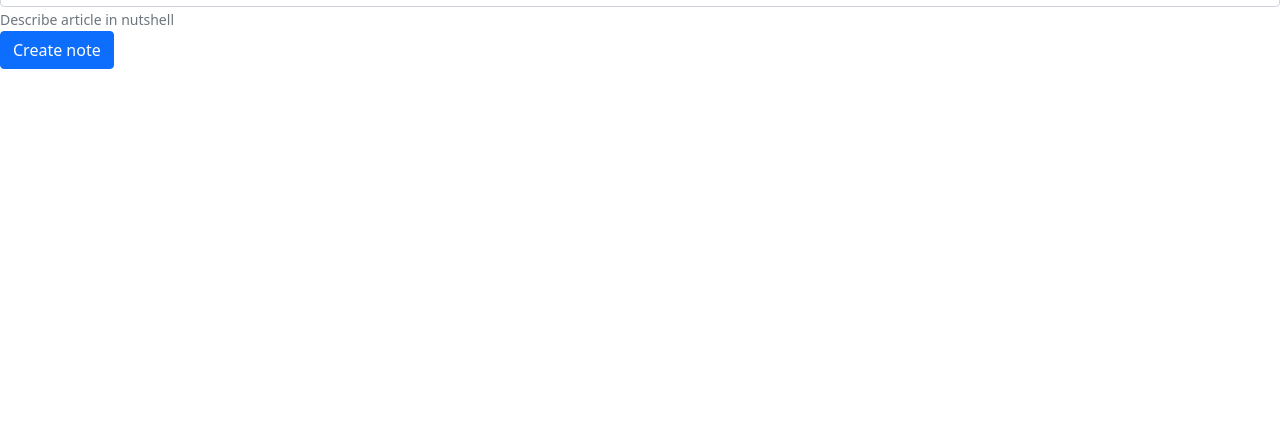
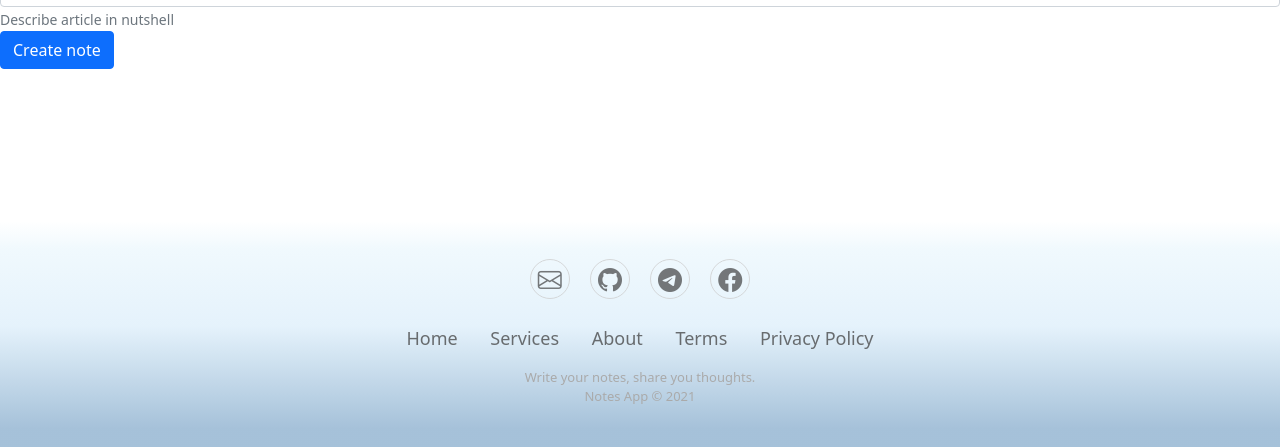
Before and after one commit to Sakkadas/Notes, a Django app: page /create/ in a window 1280 px wide. Shown: the part 537-984 px from the top of the page. Before the commit the page ends 606 px from the top, so only its background shows below. Run offline with Django 3.2, Linux system fonts and the light colour scheme; some libraries are stand-ins or nearby versions.

Commit message:
set staticfiles_dirs, create footer, css

```diff
--- a/config/settings.py
+++ b/config/settings.py
@@ -110,7 +110,11 @@ USE_L10N = True
 USE_TZ = True
 # Static settings
 STATIC_URL = '/static/'
-STATIC_ROOT = str(BASE_DIR.joinpath('static'))
+STATICFILES_DIRS = [
+    os.path.join(BASE_DIR, 'static')
+]
+
+
 MEDIA_ROOT = os.path.join(BASE_DIR, 'media')
 MEDIA_URL = '/media/'
 
--- /dev/null
+++ b/static/css/footer.css
@@ -0,0 +1,76 @@
+.footer {
+    margin-top: 150px;
+    width: 100%;
+    background: #0F2027;
+    display: flex;
+    flex-direction: column;
+    align-items: center;
+}
+
+.footer .container {
+    max-width: 1000px;
+    display: flex;
+    flex-direction: column;
+    align-items: center;
+}
+
+.footer-basic {
+    padding: 40px 0;
+    background: rgb(1, 80, 148);
+    background: linear-gradient(0deg, rgba(1, 80, 148, 0.35195069875776397) 8%, rgba(39, 150, 226, 0.12213703416149069) 53%, rgba(92, 188, 237, 0.09108113354037262) 87%, rgba(92, 188, 237, 0) 99%);
+    color: #4b4c4d;
+}
+
+.footer-basic ul {
+    padding: 0;
+    list-style: none;
+    text-align: center;
+    font-size: 18px;
+    line-height: 1.6;
+    margin-bottom: 0;
+}
+
+.footer-basic li {
+    padding: 0 10px;
+}
+
+.footer-basic ul a {
+    color: inherit;
+    text-decoration: none;
+    opacity: 0.8;
+}
+
+.footer-basic ul a:hover {
+    opacity: 1;
+}
+
+.footer-basic .social {
+    text-align: center;
+    padding-bottom: 25px;
+}
+
+.footer-basic .social>a {
+    font-size: 24px;
+    width: 40px;
+    height: 40px;
+    line-height: 40px;
+    display: inline-block;
+    text-align: center;
+    border-radius: 50%;
+    border: 1px solid #ccc;
+    margin: 0 8px;
+    color: inherit;
+    opacity: 0.75;
+}
+
+.footer-basic .social>a:hover {
+    opacity: 0.9;
+}
+
+.footer-basic .copyright {
+    margin-top: 15px;
+    text-align: center;
+    font-size: 13px;
+    color: #aaa;
+    margin-bottom: 0;
+}
--- a/templates/layouts/base.html
+++ b/templates/layouts/base.html
@@ -6,10 +6,10 @@
   <head>
     <meta charset="UTF-8" />
     <title>Title</title>
-    <link rel="stylesheet" type="text/css" href="{% static 'css/style.css' %}" />
     <link href="https://cdn.jsdelivr.net/npm/bootstrap@5.1.1/dist/css/bootstrap.min.css" rel="stylesheet
       integrity=" sha384-F3w7mX95PdgyTmZZMECAngseQB83DfGTowi0iMjiWaeVhAn4FJkqJByhZMI3AhiU" crossorigin="anonymous" />
     <link rel="stylesheet" href="https://cdn.jsdelivr.net/npm/bootstrap-icons@1.5.0/font/bootstrap-icons.css" />
+    <link rel="stylesheet" type="text/css" href="{% static 'css/footer.css' %}" />
   </head>
 
   <body>
@@ -18,6 +18,7 @@
 
     {% block content %} {% endblock content %}
 
+  {% include 'layouts/footer.html' %}
 
   </body>
 
--- /dev/null
+++ b/templates/layouts/footer.html
@@ -0,0 +1,23 @@
+{% load static %}
+
+<footer class="footer footer-basic">
+    <div class="container">
+        <div class="social">
+            <a href="mailto: ilya.w.nesterov@gmail.com"><i class="icon ion bi-envelope "></i></a>
+            <a href="https://github.com/Sakkadas"><i class="icon ion bi-github"></i></a>
+            <a href="https://t.me/sakkadas"><i class="icon ion bi-telegram"></i></a>
+            <a href="https://www.facebook.com/ilya.nesterov.39"><i class="icon ion bi-facebook"></i></a>
+        </div>
+        <ul class="list-inline">
+            <li class="list-inline-item"><a href="#">Home</a></li>
+            <li class="list-inline-item"><a href="#">Services</a></li>
+            <li class="list-inline-item"><a href="https://github.com/Sakkadas/Notes">About</a></li>
+            <li class="list-inline-item"><a href="#">Terms</a></li>
+            <li class="list-inline-item"><a href="#">Privacy Policy</a></li>
+        </ul>
+        <p class="copyright"> Write your notes, share you thoughts.
+            <br>
+            Notes App © 2021
+        </p>
+    </div>
+</footer>
```
